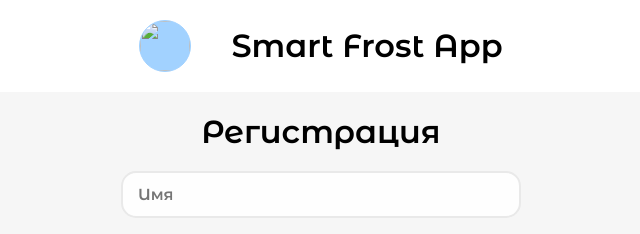
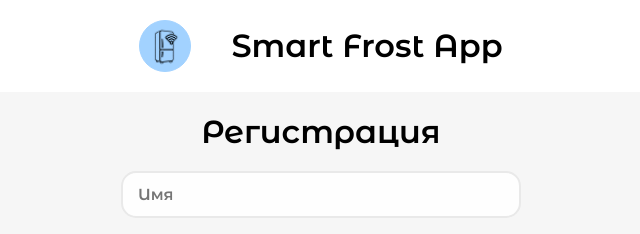
Before and after one commit to spag229-maker/SFA-Web, a website: page index.html in a window 1280 px wide. Shown: the top 234 px of the page, 319-959 px from the left. Drawn offline with Linux system fonts and the light colour scheme; the site is published under a folder, as on GitHub Pages, so addresses that start at the root find nothing.

Commit message:
рабочий целый вариант

```diff
--- a/index.html
+++ b/index.html
@@ -8,7 +8,7 @@
 <body>
 <header id="header">
     <div class="main-container">
-        <img src="/assets/images/Logo.png" class="logo" alt="">
+        <img src="assets/images/Logo.png" class="logo" alt="">
         <h1 id="LogTitle">Smart Frost App</h1>
     </div>
 </header>
```
